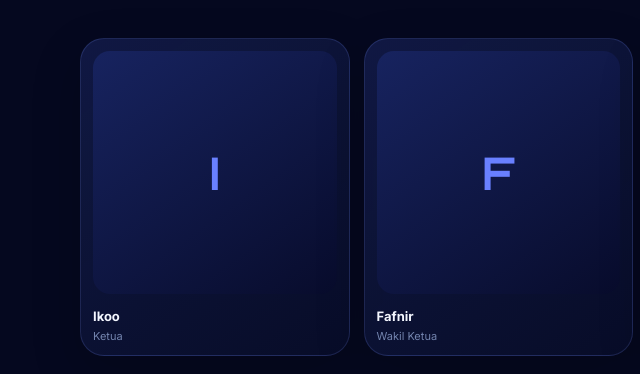
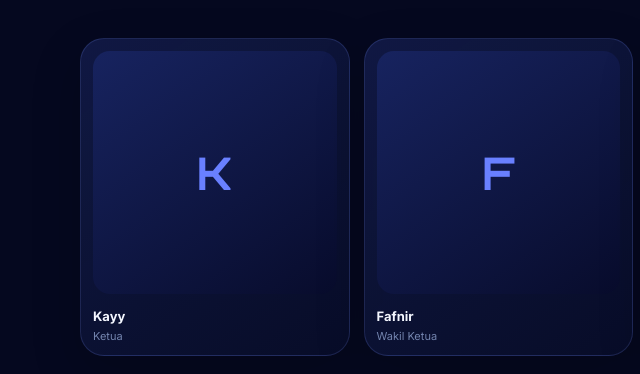
Before and after one commit to lxard/serenityv2, a plain HTML site: page index.html in a window 1280 px wide. Shown: the part 2870-3244 px from the top of the page, 0-640 px from the left. Drawn offline with Linux system fonts and the light colour scheme.

Commit message:
Update index.html

```diff
--- a/index.html
+++ b/index.html
@@ -137,8 +137,8 @@
 
       <div class="team-grid">
         <div class="person-card reveal">
-          <div class="person-photo placeholder">I</div>
-          <div><strong>Ikoo</strong><span>Ketua</span></div>
+          <div class="person-photo placeholder">K</div>
+          <div><strong>Kayy</strong><span>Ketua</span></div>
         </div>
         <div class="person-card reveal">
           <div class="person-photo placeholder">F</div>
```
